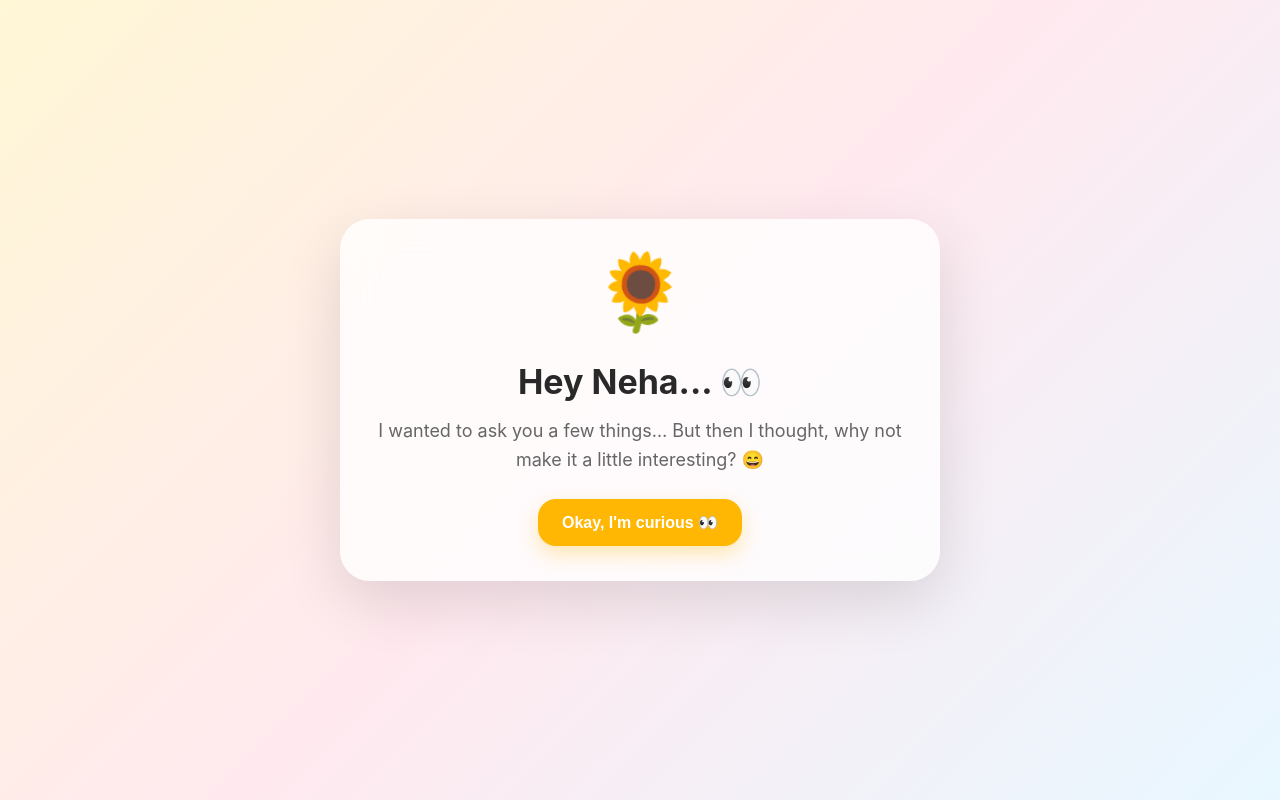
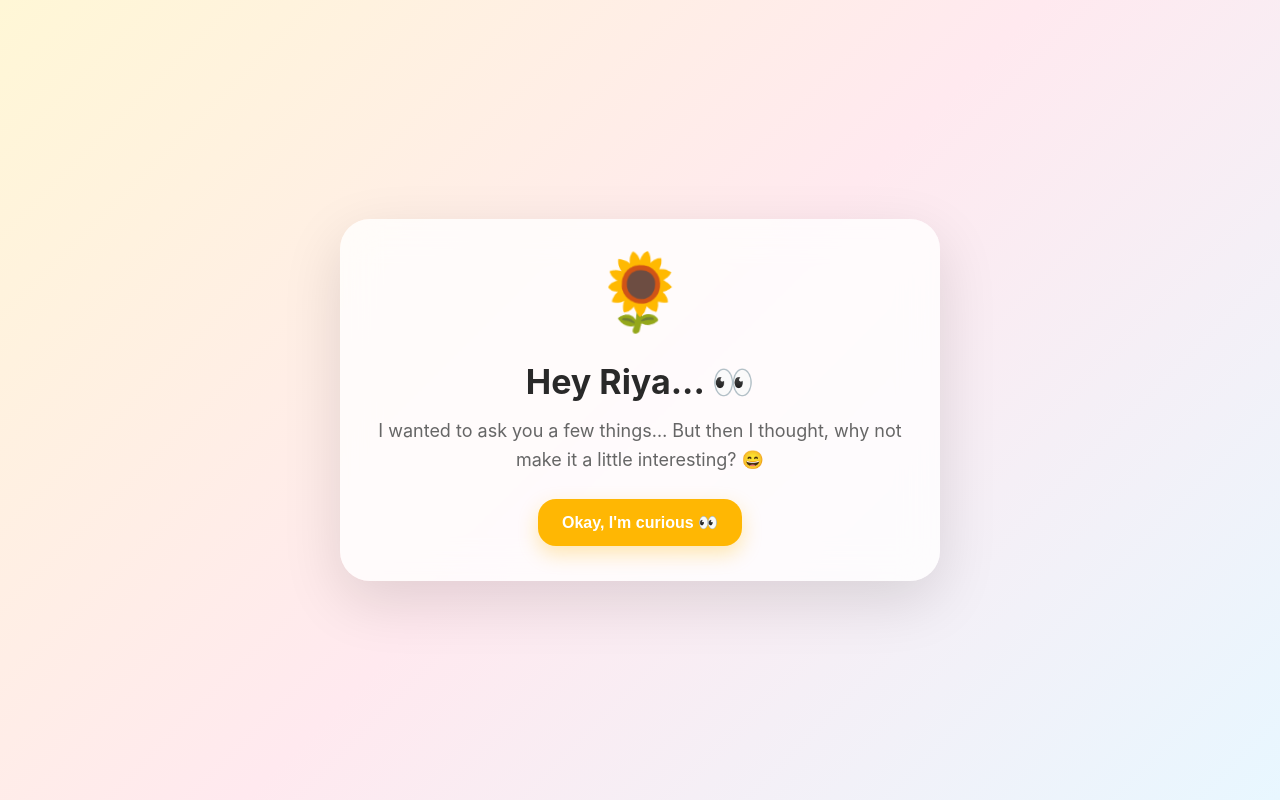
Before and after one commit to yogesh7400/yogs, a plain HTML site: page index.html in a window 1280 px wide. Drawn offline with Linux system fonts and the light colour scheme.

Commit message:
Update index.html

```diff
--- a/index.html
+++ b/index.html
@@ -311,7 +311,7 @@
 
             <div class="sunflower">🌻</div>
 
-            <h1>Hey Neha... 👀</h1>
+            <h1>Hey Riya... 👀</h1>
 
             <p class="typing" id="typingText"></p>
 
```
